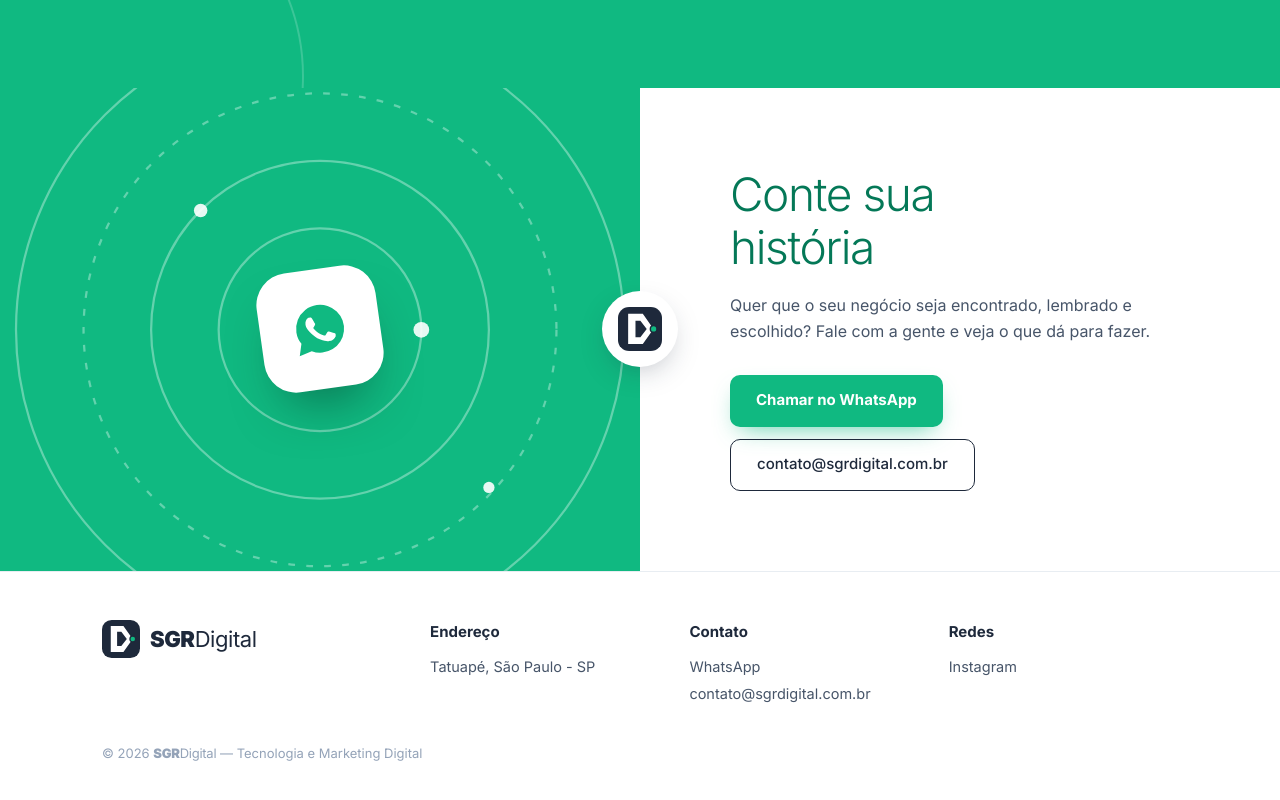
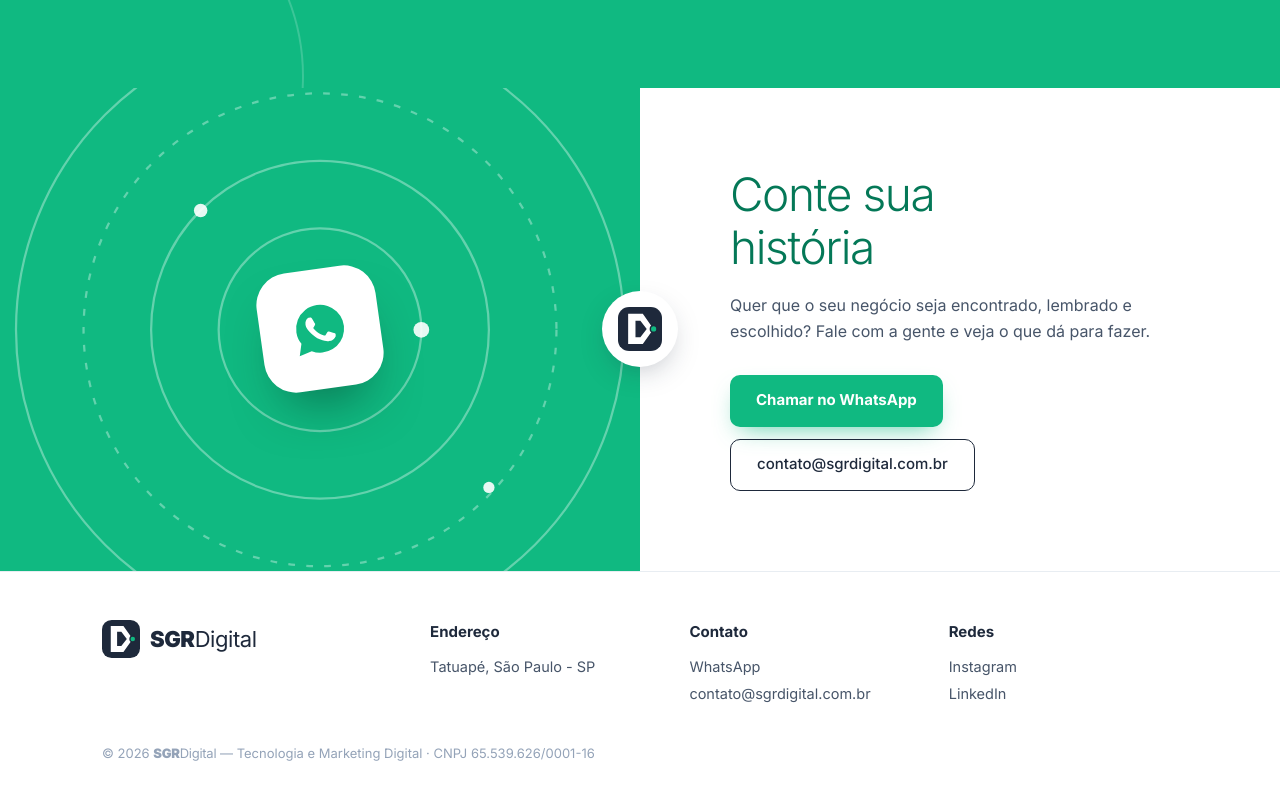
Before and after one commit to SGRDigital/sgrdigital-site, a plain HTML site: page Site/index.html in a window 1280 px wide. Shown: the part 1867-2667 px from the top of the page. Drawn offline with Linux system fonts and the light colour scheme.

Commit message:
Update contact information and social media links

```diff
--- a/Site/index.html
+++ b/Site/index.html
@@ -27,17 +27,17 @@ const CONFIG = {
   logo: null,
 
   whatsapp: {
-    numero: "5511999999999",            // DDI + DDD + número, só dígitos
+    numero: "5511947485529",            // DDI + DDD + número, só dígitos
     mensagem: "Olá! Vim pelo site da SGRDigital e quero conversar sobre um projeto."
   },
   email: "contato@sgrdigital.com.br",
-  cnpj: "",                              // vazio = não aparece no rodapé
+  cnpj: "65.539.626/0001-16",                              // vazio = não aparece no rodapé
   cidade: "Tatuapé, São Paulo - SP",
   endereco: "",                          // ex: "Rua Tal, 123 - Sala 45" (vazio = esconde)
 
   redes: {
-    instagram: "https://instagram.com/sgrdigital",
-    linkedin:  "",
+    instagram: "https://www.instagram.com/sgrdigital.com.br",
+    linkedin:  "https://www.linkedin.com/in/sgrdigital/",
     github:    ""
   },
 
```
